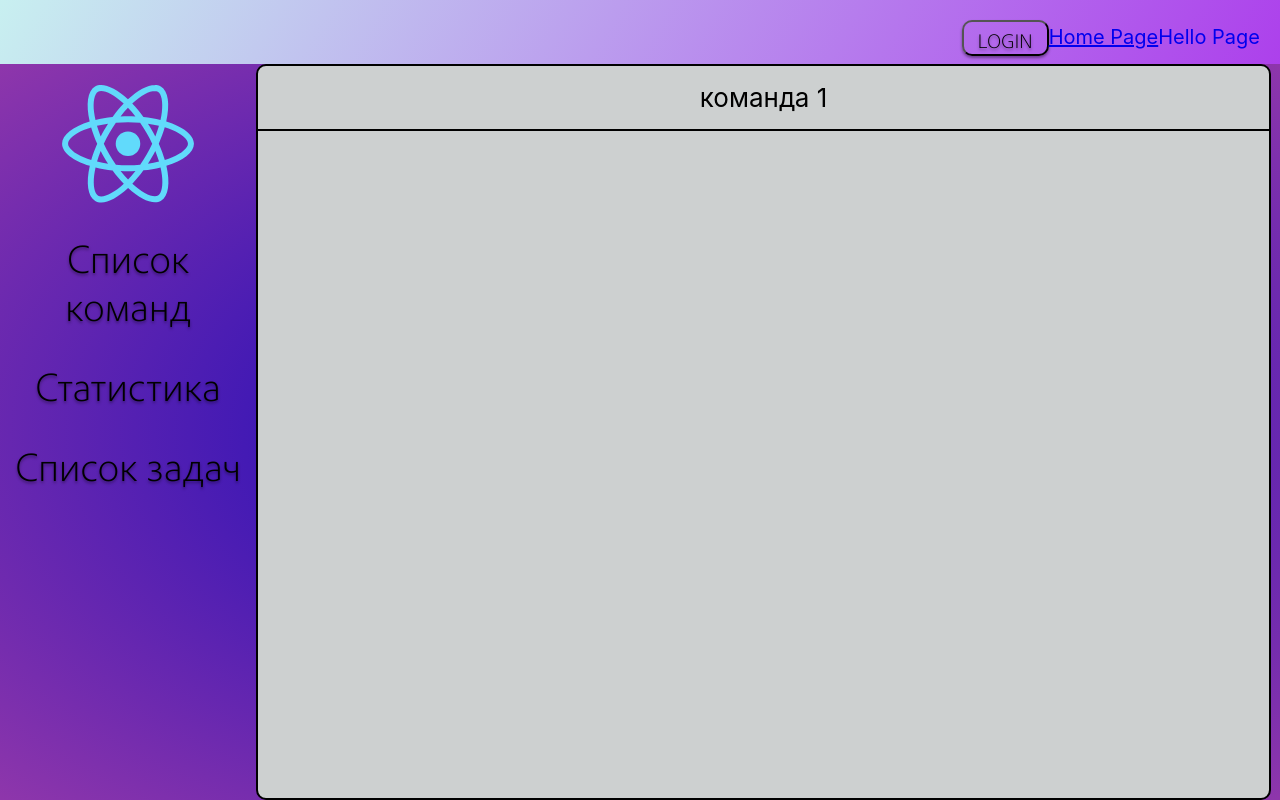
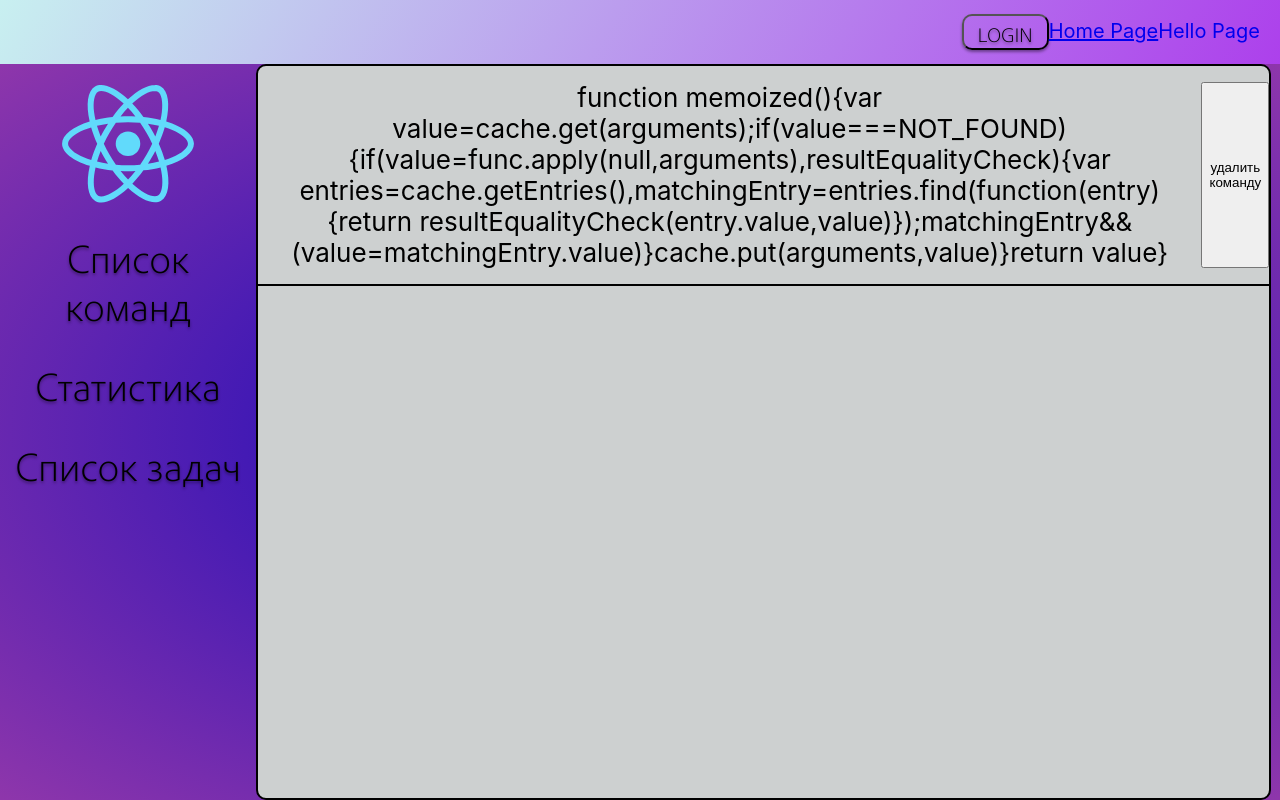
Before and after one commit to eEquals3/react-manager, a React (Create React App) app: page /mainScreen in a window 1280 px wide. Built offline with nearby package versions, Linux system fonts and the light colour scheme.

Commit message:
сломанный селектор, но он хотя бы уже есть

```diff
--- a/src/headerComponents/UpperPanel.scss
+++ b/src/headerComponents/UpperPanel.scss
@@ -11,6 +11,7 @@
     align-items: flex-end;
     justify-content: flex-start;
     padding-right: 20px;
+    align-content: center;
     flex-wrap: wrap;
     /*margin-right: 0.5vw;
     margin-left: 0.5vw;
--- a/src/redax/commandSlice.ts
+++ b/src/redax/commandSlice.ts
@@ -1,10 +1,13 @@
-import { createSlice, PayloadAction } from "@reduxjs/toolkit";
+import { createSelector, createSlice, PayloadAction } from "@reduxjs/toolkit";
+import type { RootState } from "./store";
 
 export interface CommandsState {
+  currentCommand: string | null;
   commands: string[];
 }
 
 const initialState: CommandsState = {
+  currentCommand: null,
   commands: ["команда1", "команда2", "команда3"],
 };
 
@@ -28,10 +31,36 @@ export const commandsSlice = createSlice({
       if (action.payload.letterCount > 3)
         state.commands.push(action.payload.name);
       console.log(state.commands);
+      state.commands.sort();
+    },
+    reduceCommand: (state, action: PayloadAction<string>) => {
+      return {
+        ...state,
+        commands: state.commands.filter(
+          (command) => command !== action.payload
+        ),
+      };
+    },
+    setCurrentCommand: (state, action: PayloadAction<string>) => {
+      return {
+        ...state,
+        currentCommand: action.payload,
+      };
     },
   },
 });
 
-export const { getAllUserCommands, addCommand } = commandsSlice.actions;
+const selectSelf = (state: RootState) => state;
+export const currentCommandSelect = createSelector(
+  selectSelf,
+  (state) => state.commands.currentCommand
+);
+
+export const {
+  getAllUserCommands,
+  addCommand,
+  reduceCommand,
+  setCurrentCommand,
+} = commandsSlice.actions;
 
 export default commandsSlice.reducer;
--- a/src/screens/MainScreen/MainScreens.tsx
+++ b/src/screens/MainScreen/MainScreens.tsx
@@ -6,17 +6,18 @@ import "../../headerComponents/UpperPanel.scss";
 import "./LeftPanel.scss";
 import "../../component/CommonComponent/Button/Buttons.scss";
 import Menu from "../../component/CommonComponent/Menu/Menu";
-import { CommandView } from "./openViewFunk/OpenCommandView";
+import CommandView from "./openViewFunk/OpenCommandView";
 import Modal, {
   ModalRefHandle,
 } from "../../component/CommonComponent/Modal/Modal";
 import useModalContent from "../../component/CommonComponent/Menu/useModalContent";
-import { useSelector } from "react-redux";
+import { useDispatch, useSelector } from "react-redux";
 import { RootState } from "../../redax/store";
+import { setCurrentCommand } from "../../redax/commandSlice";
 
 const MainScreen = () => {
+  const dispatch = useDispatch();
   const modalRef = useRef<ModalRefHandle>(null);
-  const [commandState, setCommSt] = useState<string>("команда 1");
   const [addButtonModalName, setAddButtonModalName] =
     useState<string>("Список команд");
   const { buttonModalName, renderText, renderCreateButton } = useModalContent({
@@ -47,7 +48,7 @@ const MainScreen = () => {
             containSubMenu={commands.commands}
             onCommandChange={(commandId) => {
               console.log("commandId", commandId);
-              setCommSt(commandId);
+              dispatch(setCurrentCommand(commandId));
             }}
             onPlusBtnPressed={() => {
               modalRef.current?.open();
@@ -59,7 +60,7 @@ const MainScreen = () => {
             containSubMenu={commands.commands}
             onCommandChange={(commandId) => {
               console.log("commandId", commandId);
-              setCommSt(commandId);
+              dispatch(setCurrentCommand(commandId));
             }}
             onPlusBtnPressed={() => {
               modalRef.current?.open();
@@ -81,14 +82,7 @@ const MainScreen = () => {
         {createAddModal}
 
         <view className="MainScreen-header">
-          <CommandView name={commandState} />
-          {/* <h3> */}
-          {/*   <Router> */}
-          {/*     <Routes> */}
-          {/*       <Route path="/" element={<NotesListPage />} /> */}
-          {/*     </Routes> */}
-          {/*   </Router> */}
-          {/* </h3> */}
+          <CommandView />
         </view>
       </view>
     </div>
--- a/src/screens/MainScreen/openViewFunk/OpenCommandView.tsx
+++ b/src/screens/MainScreen/openViewFunk/OpenCommandView.tsx
@@ -1,10 +1,28 @@
-import React, { ReactElement } from "react";
+import React, { memo, ReactElement } from "react";
 import "./OpenViewFunkStyles.scss";
+import { useDispatch } from "react-redux";
+import {
+  currentCommandSelect,
+  reduceCommand,
+} from "../../../redax/commandSlice";
 
-interface Prop {
-  name: string;
-}
+const CommandView = (): ReactElement => {
+  const dispatch = useDispatch();
+  const name = currentCommandSelect;
 
-export const CommandView = ({ name }: Prop): ReactElement => {
-  return <div className="viewHeader"> {name} </div>;
+  return (
+    <div className="viewHeader">
+      {name.toString()}
+      <button
+        type="button"
+        onClick={() => {
+          dispatch(reduceCommand(name.toString()));
+        }}
+      >
+        удалить команду
+      </button>
+    </div>
+  );
 };
+
+export default memo(CommandView);
--- a/src/screens/MainScreen/openViewFunk/OpenViewFunkStyles.scss
+++ b/src/screens/MainScreen/openViewFunk/OpenViewFunkStyles.scss
@@ -4,8 +4,9 @@
     width: 100%;
     height: min-content;
     display: flex;
-    flex-direction: column;
-    align-items: center;
+    flex-direction: row;
+    align-items: stretch;
+    justify-content: center;
     padding-bottom: 2vh;
     padding-top: 2vh;
     border-bottom: 2px $borderColor;
```
